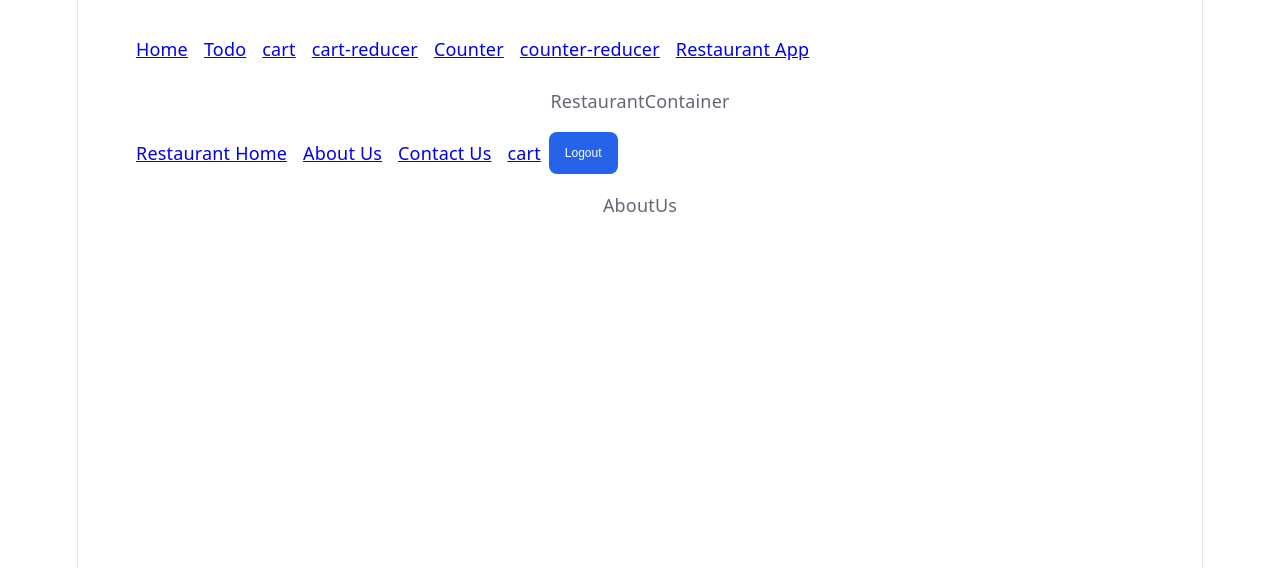
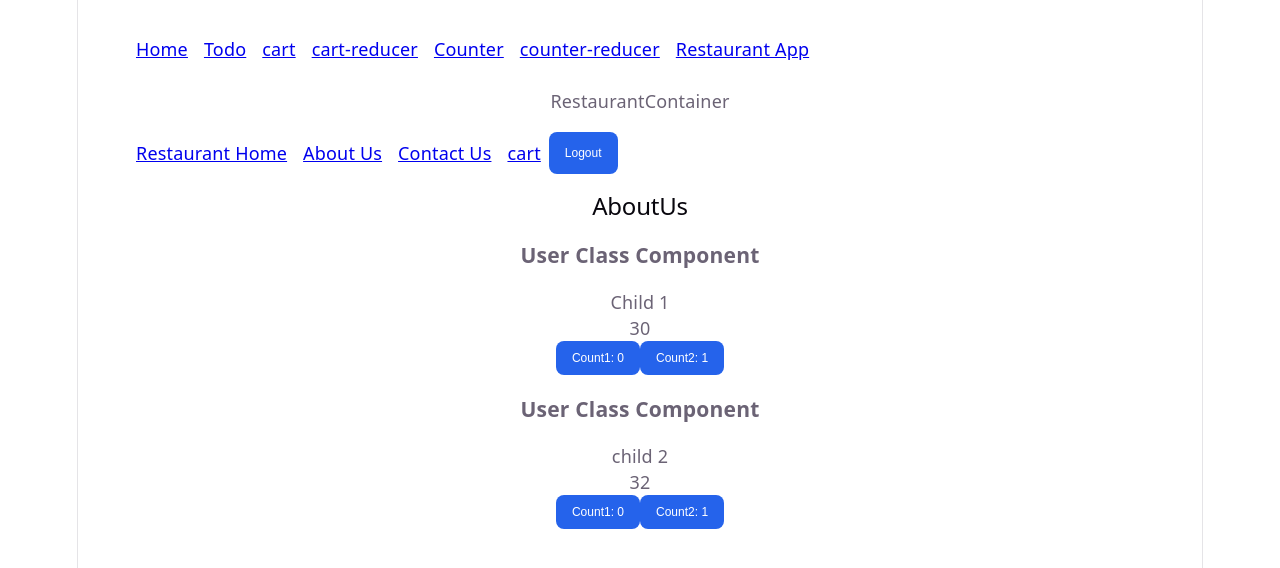
Before and after one commit to codebyanju/react-app, a React (Vite) app: page /res/about in a window 1280 px wide. Shown: the top 568 px of the page. Built offline with nearby package versions, Linux system fonts and the light colour scheme.

Commit message:
class components

```diff
--- a/src/RestaurantApp/AboutUs.jsx
+++ b/src/RestaurantApp/AboutUs.jsx
@@ -1,5 +1,54 @@
-const AboutUs = () => {
-  return <div>AboutUs</div>;
-};
+import React from "react";
+import UserClass from "./UserClass";
 
+// const AboutUs = () => {
+//   const user = {
+//     name: "Anju",
+//     age: "30",
+//   };
+
+//   return (
+//     <div>
+//       <h2>AboutUs</h2>
+//       <div>
+//         <UserClass user={user} />
+//       </div>
+//     </div>
+//   );
+// };
+
+// export default AboutUs;
+
+class AboutUs extends React.Component {
+  constructor() {
+    super();
+    console.log("Parent constructor");
+  }
+
+  componentDidMount() {
+    console.log("Parent Component Did Mount");
+  }
+
+  render() {
+    console.log("Parent render");
+    const user1 = {
+      name: "Child 1",
+      age: "30",
+    };
+    const user2 = {
+      name: "child 2",
+      age: "32",
+    };
+
+    return (
+      <div>
+        <h2>AboutUs</h2>
+        <div>
+          <UserClass user={user1} />
+          <UserClass user={user2} />
+        </div>
+      </div>
+    );
+  }
+}
 export default AboutUs;
--- a/src/RestaurantApp/RestaurantHome.jsx
+++ b/src/RestaurantApp/RestaurantHome.jsx
@@ -23,6 +23,10 @@ const RestaurantHome = () => {
 
   useEffect(() => {
     fetchRestaurants();
+
+    return () => {
+      console.log("Res Home - useeffect unmount");
+    };
   }, []);
 
   const filterTopRestaurants = () => {
--- /dev/null
+++ b/src/RestaurantApp/UserClass.jsx
@@ -0,0 +1,57 @@
+import React from "react";
+// import { Component } from "react";
+
+// OR // class UserClass extends Component {
+class UserClass extends React.Component {
+  constructor(props) {
+    super(props);
+    this.state = {
+      count1: 0,
+      count2: 1,
+    };
+
+    console.log(this.props.user.name, "constructor");
+  }
+
+  componentDidMount() {
+    console.log(this.props.user.name, "Component Did Mount");
+  }
+
+  componentDidUpdate(prevProps, prevState) {
+    if (this.state.count1 !== prevState.count1) {
+      // dependency array equivalent
+    }
+    console.log("componentDidUpdate", prevProps, prevState);
+  }
+
+  componentWillUnmount() {
+    console.log(
+      "componentWillUnmount - runs before component is removed from DOM",
+    );
+  }
+
+  render() {
+    const { name, age } = this.props.user;
+    const { count1, count2 } = this.state;
+
+    const handleCount1 = () => {
+      this.setState({
+        count1: this.state.count1 + 1,
+        count2: this.state.count2 + 5,
+      });
+    };
+
+    console.log(this.props.user.name, " render");
+    return (
+      <div>
+        <h3>User Class Component </h3>
+        <div>{name}</div>
+        <div>{age}</div>
+        <button onClick={handleCount1}>Count1: {count1}</button>
+        <button>Count2: {count2}</button>
+      </div>
+    );
+  }
+}
+
+export default UserClass;
```
